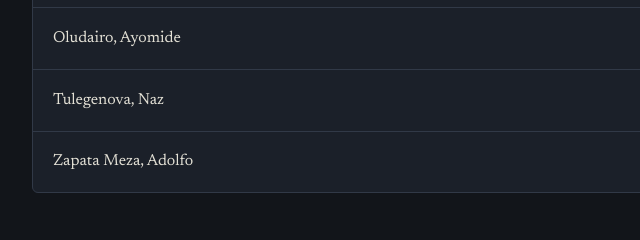
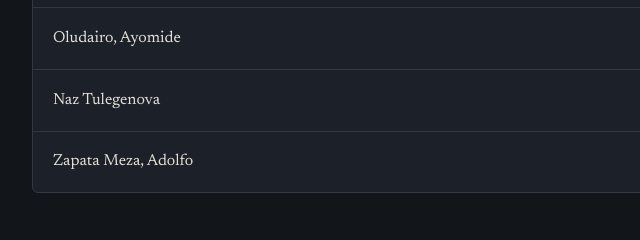
Before and after one commit to Dumisani-C/sheggen.github.io, a plain HTML site: page t02.html in a window 1280 px wide. Shown: the part 889-1129 px from the top of the page, 272-912 px from the left. Drawn offline with Linux system fonts and the light colour scheme.

Commit message:
Fixed my name and naz-tulegenova.github.io

```diff
--- a/t02.html
+++ b/t02.html
@@ -72,7 +72,7 @@
             </li>
             <li class="log-entry">
             <span class="student-arrow">→</span>
-            <a href="#" target="_blank" rel="noopener">Tulegenova, Naz</a>
+            <a href="https://naz-tulegenova.github.io/" target="_blank" rel="noopener">Naz Tulegenova</a>
           </li>
             </li>
             <li class="log-entry">
```
